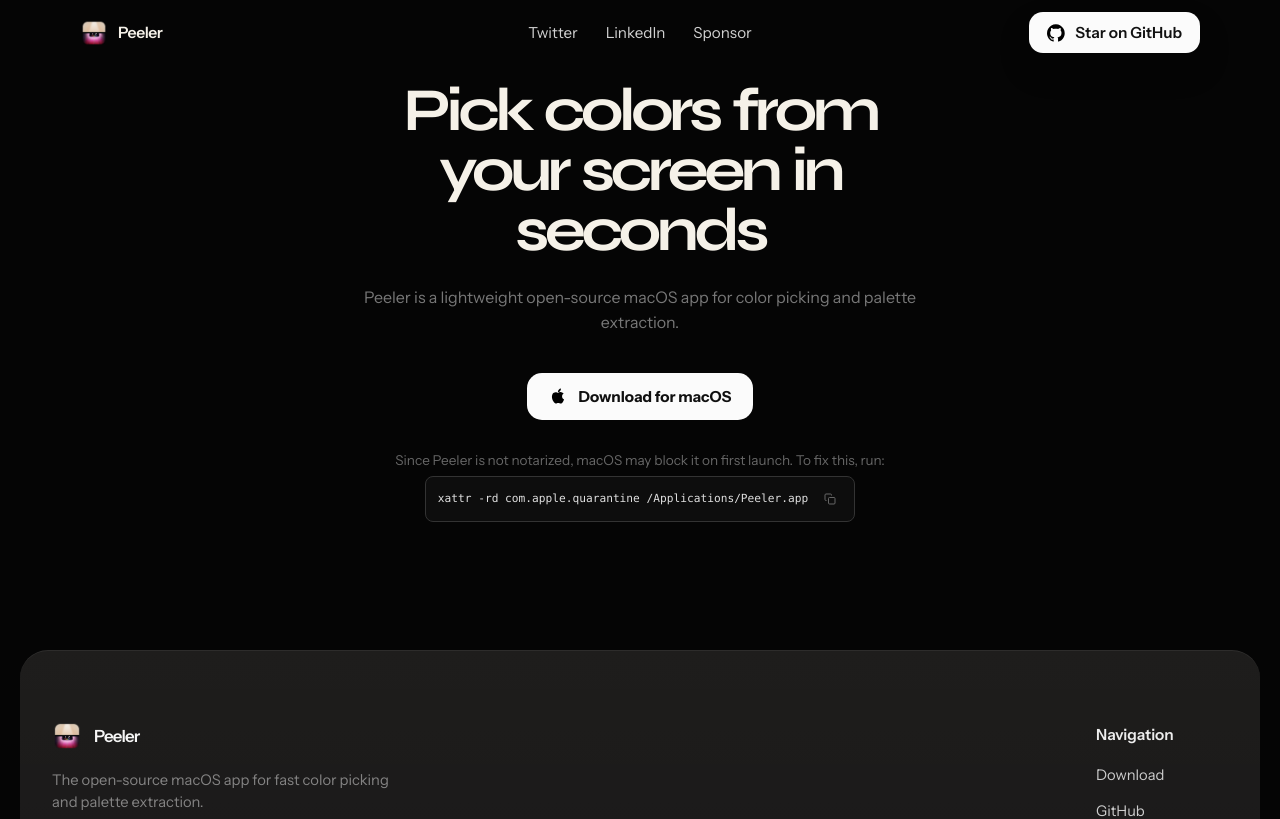
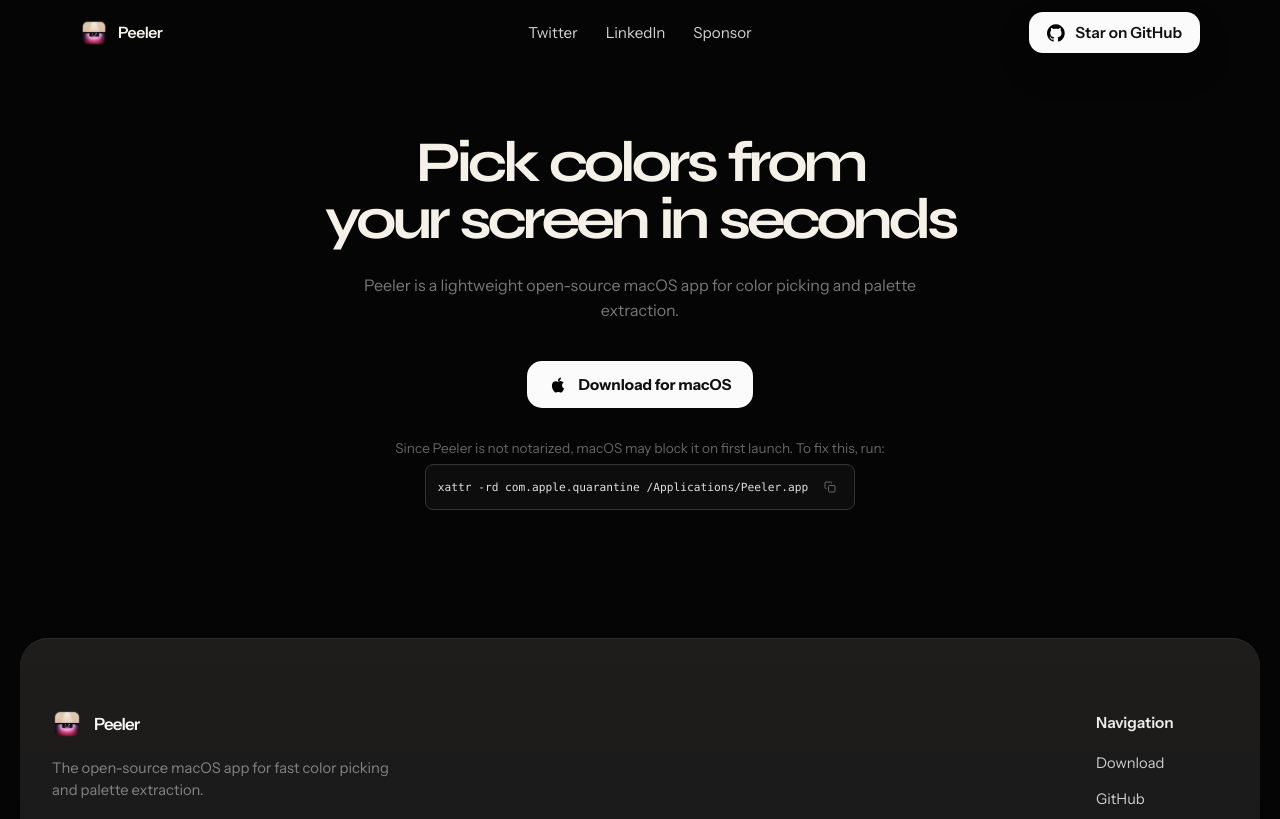
Before and after one commit to GithubAnant/peeler, a Next.js app in the folder website/: page / in a window 1280 px wide. Shown: the top 819 px of the page. Built offline with nearby package versions, Linux system fonts and the light colour scheme; no server answers.

Commit message:
fix: adjust padding and font size in Hero component for better layout

```diff
--- a/website/src/components/Hero.module.css
+++ b/website/src/components/Hero.module.css
@@ -1,7 +1,7 @@
 .hero {
   display: grid;
   justify-items: center;
-  padding: 46px 0 56px;
+  padding: 100px 0 56px;
   text-align: center;
 }
 
@@ -9,7 +9,7 @@
   display: grid;
   gap: 2px;
   font-family: var(--font-display), sans-serif;
-  font-size: clamp(2.2rem, 6vw, 3.8rem);
+  font-size: clamp(2.2rem, 6vw, 3.6rem);
   line-height: 0.95;
   letter-spacing: -0.075em;
 }
--- a/website/src/components/Hero.tsx
+++ b/website/src/components/Hero.tsx
@@ -5,8 +5,7 @@ import styles from "./Hero.module.css";
 
 const heroLines = [
   ["Pick", "colors", "from"],
-  ["your", "screen", "in"],
-  ["seconds"],
+  ["your", "screen", "in", "seconds"],
 ];
 
 export function Hero() {
```
